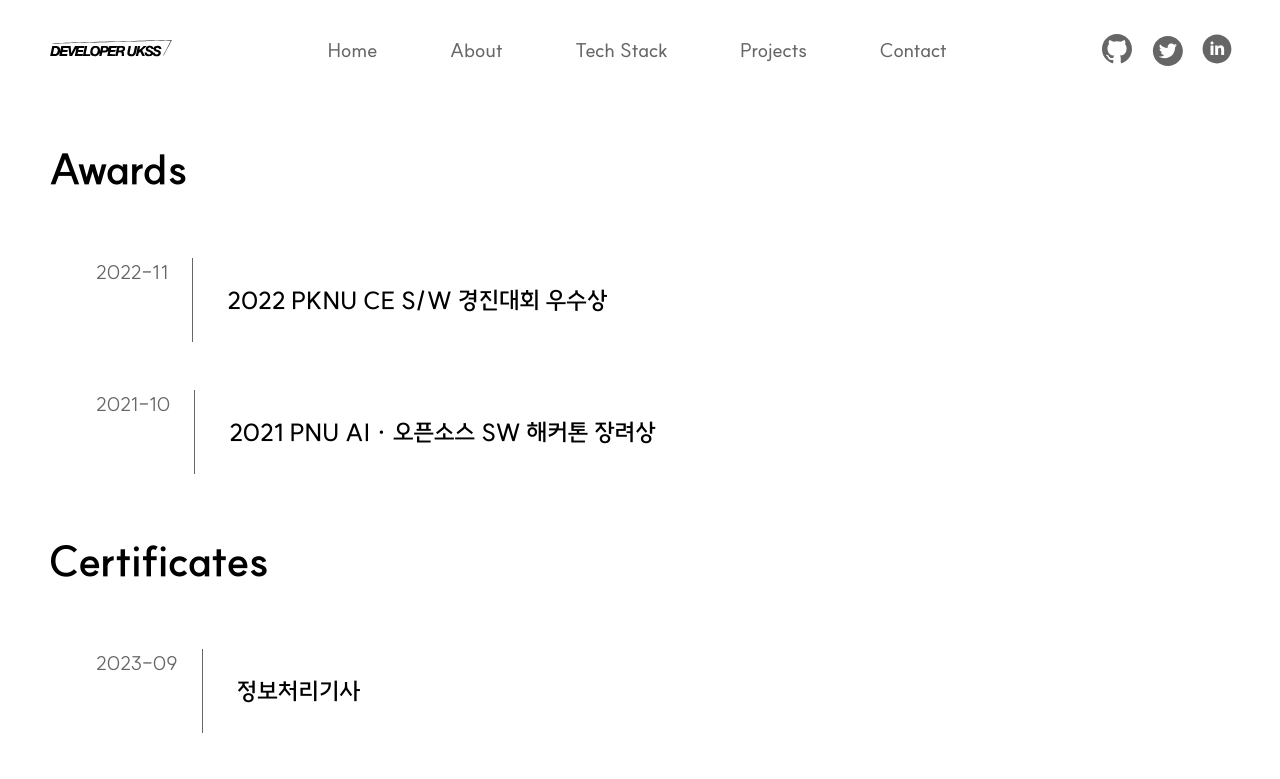
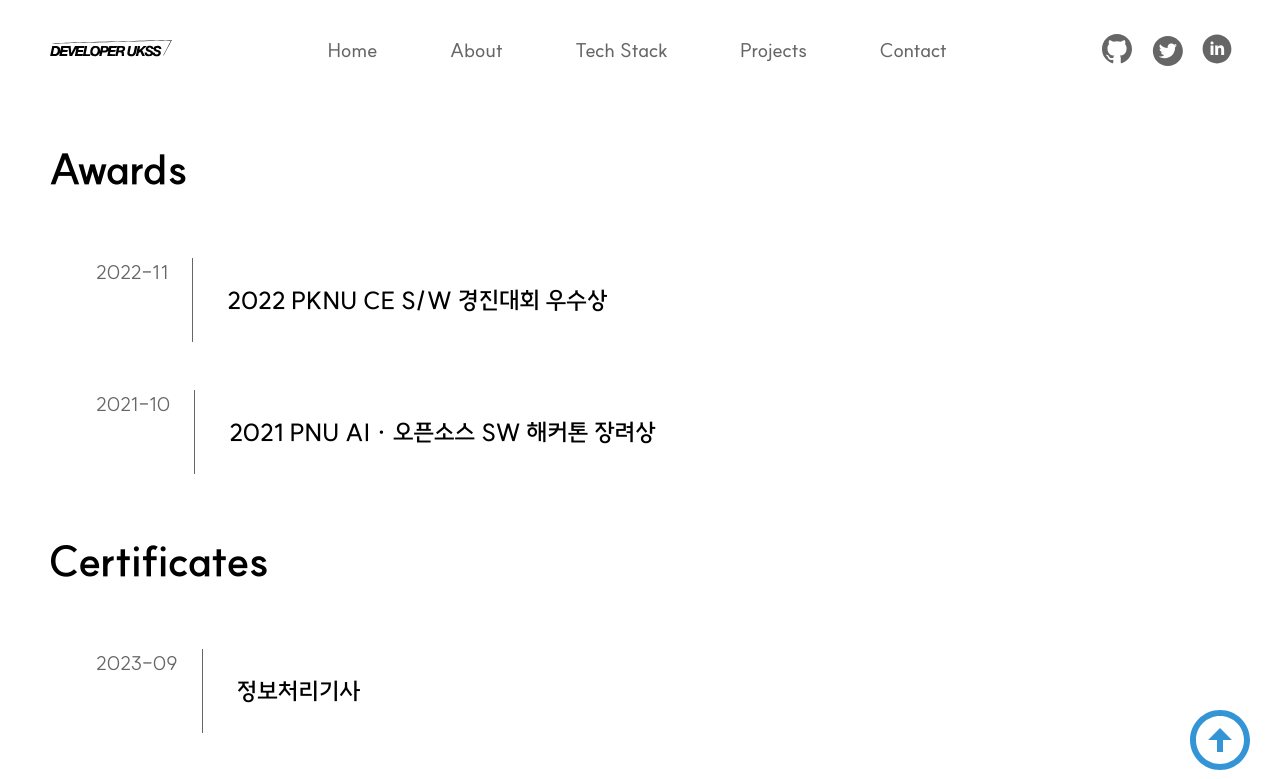
Before and after one commit to ukssss/portfolio, a React (Vite) app: page /about in a window 1280 px wide. Shown: the top 779 px of the page. Built offline with nearby package versions, Linux system fonts and the light colour scheme.

Commit message:
Feat | ScrollToTop 컴포넌트 제작 및 About 페이지 적용

```diff
--- /dev/null
+++ b/src/components/common/ScrollToTop.tsx
@@ -0,0 +1,52 @@
+import { MdArrowCircleUp } from 'react-icons/md';
+import styled from 'styled-components';
+
+interface IProps {
+    top?: string;
+    bottom?: string;
+    left?: string;
+    right?: string;
+    color?: string;
+    size?: string;
+    opacity: number;
+}
+
+const ScrollToTop = ({ top, bottom, left, right, color, size, opacity }: IProps) => {
+    const moveToTop = () => {
+        window.scrollTo({ top: 0, behavior: 'smooth' });
+    };
+
+    return (
+        <Button
+            onClick={moveToTop}
+            opacity={opacity}
+            top={top}
+            bottom={bottom}
+            left={left}
+            right={right}
+            color={color}
+            size={size}
+        >
+            <MdArrowCircleUp />
+        </Button>
+    );
+};
+
+const Button = styled.button<IProps>`
+    position: fixed;
+
+    top: ${(props) => props.top};
+    bottom: ${(props) => props.bottom};
+    left: ${(props) => props.left};
+    right: ${(props) => props.right};
+
+    color: ${(props) => props.color};
+    font-size: ${(props) => props.size};
+    opacity: ${(props) => props.opacity};
+
+    &:hover {
+        opacity: 1;
+    }
+`;
+
+export default ScrollToTop;
--- a/src/components/index.ts
+++ b/src/components/index.ts
@@ -1,4 +1,6 @@
 export { default as Error } from './common/Error';
+export { default as Footer } from './common/Footer';
 export { default as Hamburger } from './common/Hamburger';
 export { default as Header } from './common/Header';
+export { default as ScrollToTop } from './common/ScrollToTop';
 export { default as SideCar } from './common/SideCar';
--- a/src/pages/About.tsx
+++ b/src/pages/About.tsx
@@ -1,3 +1,4 @@
+import { ScrollToTop } from '@/components';
 import styled from 'styled-components';
 
 const About = () => {
@@ -58,6 +59,14 @@ const About = () => {
                     </Item>
                 </List>
             </Section>
+
+            <ScrollToTop
+                opacity={0.8}
+                size={'3rem'}
+                bottom={'1rem'}
+                right={'1rem'}
+                color={'#007ACC'}
+            />
         </Container>
     );
 };
```
